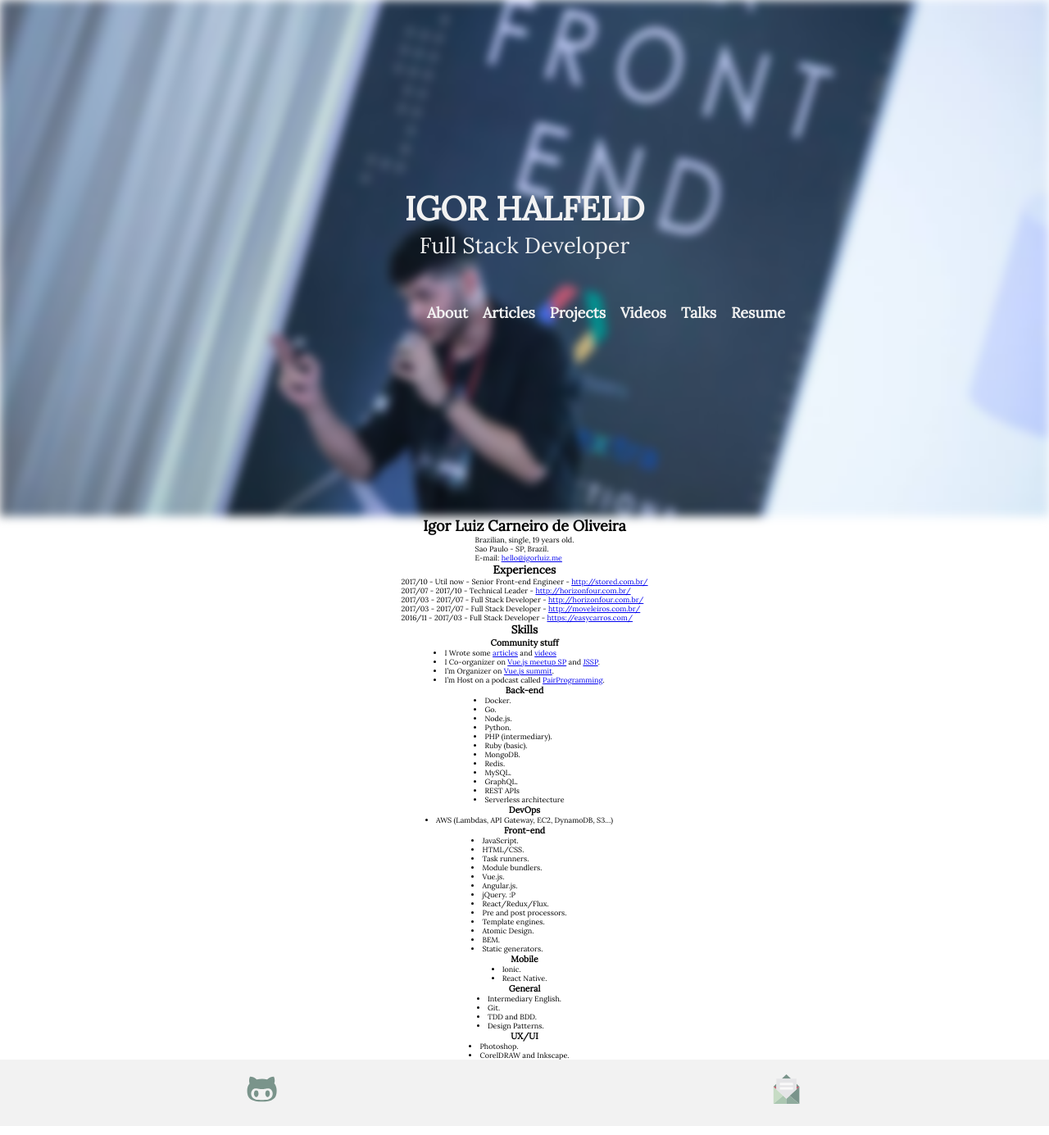
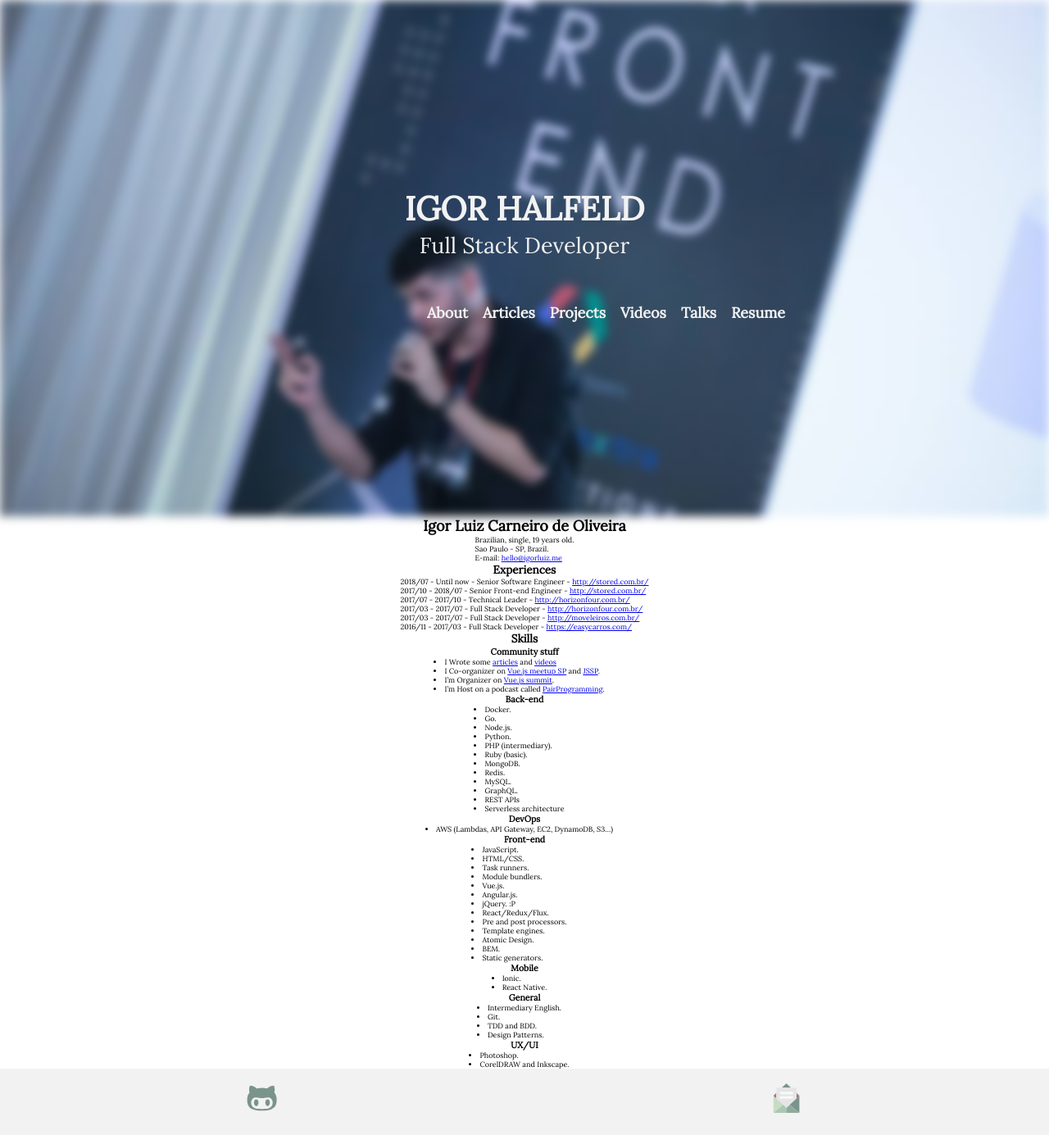
Before and after one commit to Halfeld/website, a Jekyll site: the page built from resume.md, in a window 1280 px wide. Shown: the whole page at 82% size. Built offline with Jekyll 4.4.1, drawn with Linux system fonts in a browser that asks for light colours; our own code applies the rules of GitHub Pages for plain Markdown files; comment, search, counter and statistics services are not loaded.

Commit message:
Update resume

```diff
--- a/resume.md
+++ b/resume.md
@@ -6,7 +6,8 @@
 
 ## Experiences
 
-2017/10 - Util now - Senior Front-end Engineer - <http://stored.com.br/>
+2018/07 - Until now - Senior Software Engineer - <http://stored.com.br/>
+2017/10 - 2018/07 - Senior Front-end Engineer - <http://stored.com.br/>
 2017/07 - 2017/10 - Technical Leader - <http://horizonfour.com.br/>
 2017/03 - 2017/07 - Full Stack Developer - <http://horizonfour.com.br/>
 2017/03 - 2017/07 - Full Stack Developer - <http://moveleiros.com.br/>
```
